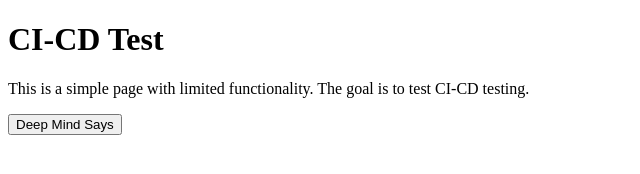
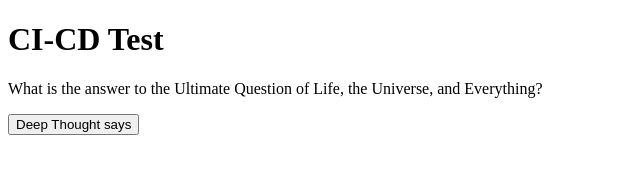
Before and after one commit to jobieg/buttontest, a website: page index.html in a window 1280 px wide. Shown: the whole page, without its empty margins (0-640 px from the left). Drawn offline with Linux system fonts and the light colour scheme.

Commit message:
Update index.html

```diff
--- a/index.html
+++ b/index.html
@@ -8,8 +8,8 @@
 </head>
 <body>
   <h1>CI-CD Test</h1>
-  <p>This is a simple page with limited functionality. The goal is to test CI-CD testing.</p>
-  <input type="button" value="Deep Mind Says" id="button">
+  <p>What is the answer to the Ultimate Question of Life, the Universe, and Everything?</p>
+  <input type="button" value="Deep Thought says" id="button">
   <p id="answer"></p>
   <script src="answer.js"></script>
 </body>
```
